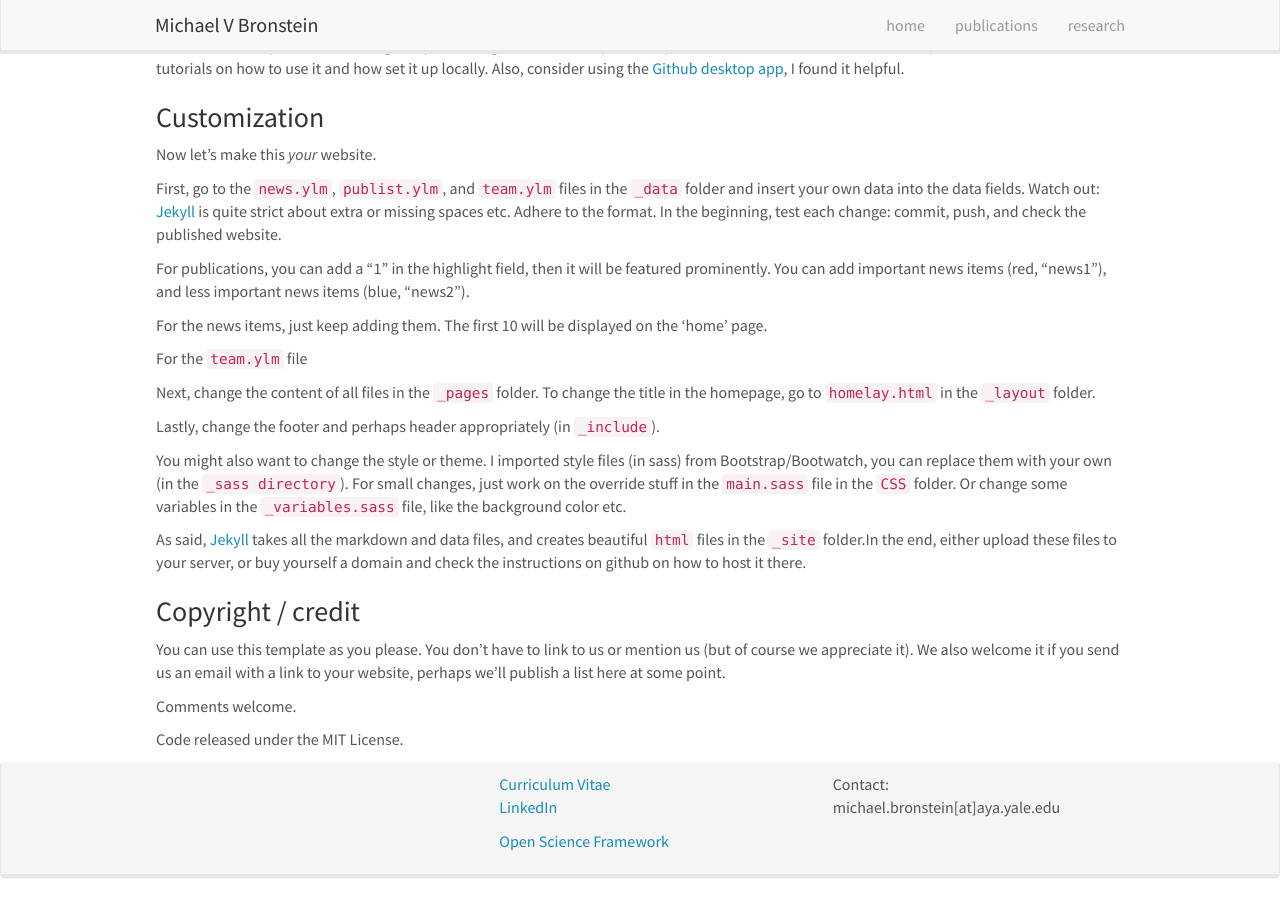
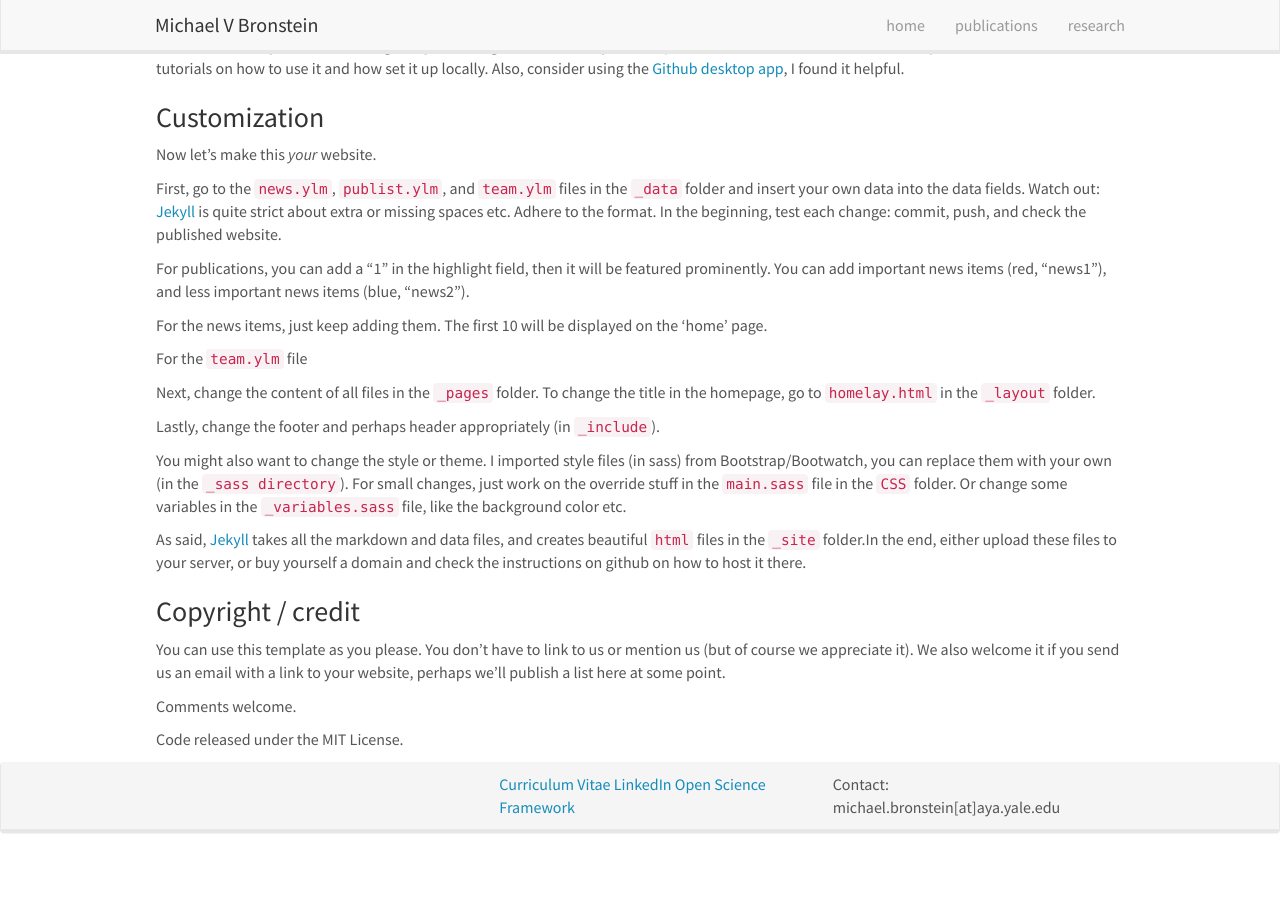
Before and after one commit to MichaelVBronstein/michaelvbronstein.github.io, a Jekyll site: the page built from _pages/aboutwebsite.md, in a window 1280 px wide and 900 px high, scrolled down 553 px. Built offline with Jekyll 4.4.1, drawn with Linux system fonts in a browser that asks for light colours; nearby versions of some CDN libraries; after the commit the page ends 1408 px from its top, so only the background shows below that.

```diff
--- a/_includes/footer.html
+++ b/_includes/footer.html
@@ -11,8 +11,8 @@
 
 		</div>
 		<div class="col-sm-4">
-		  <a href="downloads/Michael_V_Bronstein_CV.pdf">Curriculum Vitae</a> <p>
-		  <a href="https://www.linkedin.com/in/michael-bronstein-6b058657/">LinkedIn</a> <p>
+		  <a href="downloads/Michael_V_Bronstein_CV.pdf">Curriculum Vitae</a>
+		  <a href="https://www.linkedin.com/in/michael-bronstein-6b058657/">LinkedIn</a>
 		  <a href="osf.io/jah9s">Open Science Framework</a>
 
 
```
